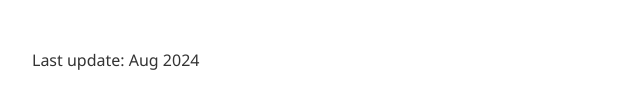
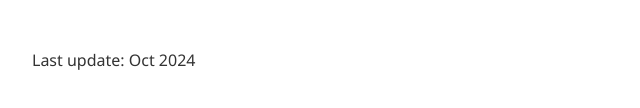
Before and after one commit to thelyad/thelyad.github.io, a plain HTML site: page index.html in a window 1280 px wide. Shown: the part 1473-1581 px from the top of the page, 208-848 px from the left. Drawn offline with nearby package versions, Linux system fonts and the light colour scheme.

Commit message:
Update index.html

```diff
--- a/index.html
+++ b/index.html
@@ -570,7 +570,7 @@ header, .context-menu, .megamenu-content, footer{
 	<p>To make planning easier, I keep my schedule publicly available <a href='https://calendar.app.google/YZ15w43kRk81Xeck9'><span>Here</span></a>.</p>
 
 <p>&nbsp;</p>
-<footer>Last update: Aug 2024</footer>
+<footer>Last update: Oct 2024</footer>
 
 </div>
 </body>
```
